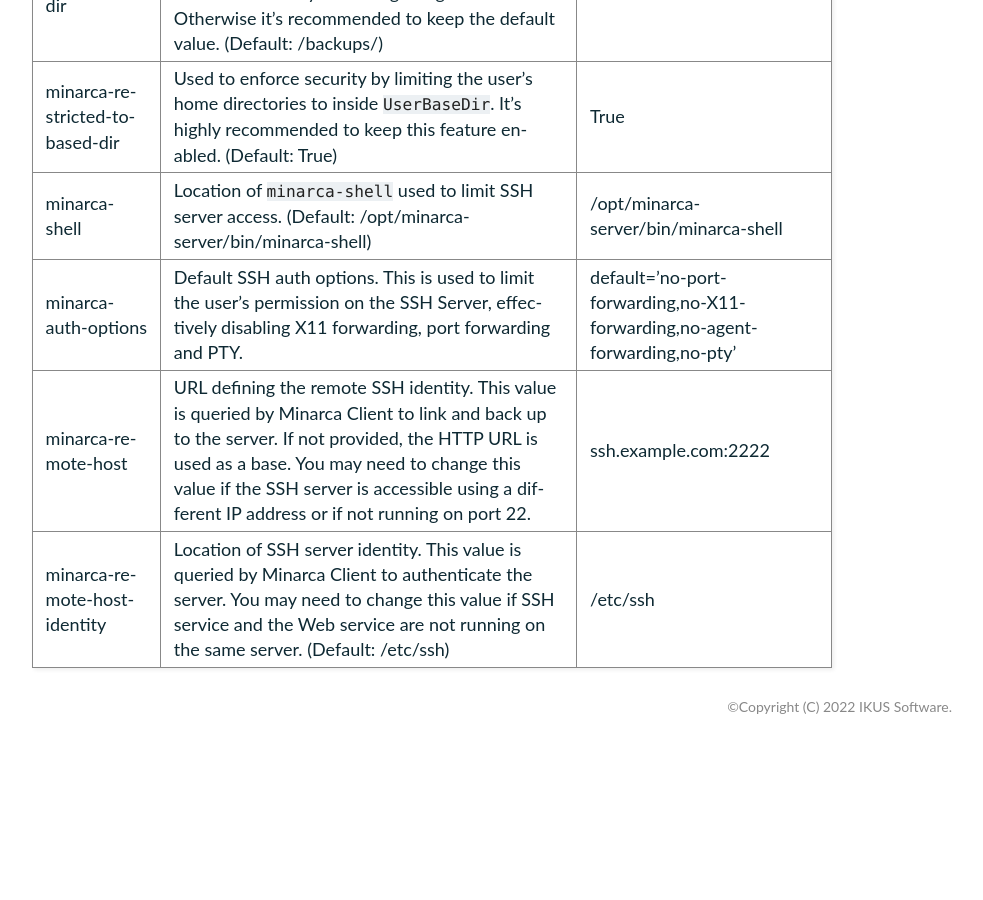
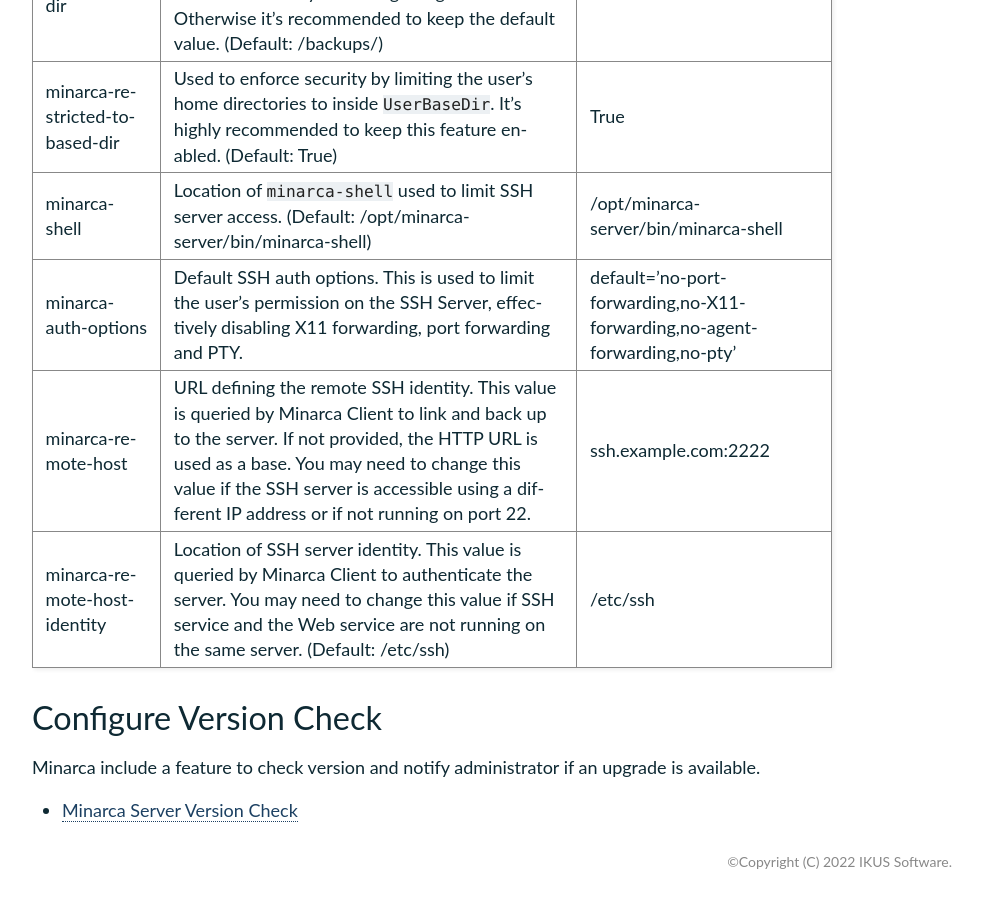
Before and after one commit to ikus060/minarca, a Sphinx documentation site: the page built from doc/configuration.md, in a window 1280 px wide and 900 px high, scrolled down 12539 px. Shown: the whole window, without its empty margins (273-1256 px from the left). Built offline with Sphinx 7.4.7, drawn with Linux system fonts in a browser that asks for light colours; before the commit the page ends 13284 px from its top, so only the background shows below that; some of the changed text lies outside the part shown.

Commit message:
Update Rdiffweb

````diff
--- a/doc/configuration.md
+++ b/doc/configuration.md
@@ -375,3 +375,14 @@
 | minarca-auth-options | Default SSH auth options. This is used to limit the user's permission on the SSH Server, effectively disabling X11 forwarding, port forwarding and PTY. | default='no-port-forwarding,no-X11-forwarding,no-agent-forwarding,no-pty' |
 | minarca-remote-host | URL defining the remote SSH identity. This value is queried by Minarca Client to link and back up to the server. If not provided, the HTTP URL is used as a base. You may need to change this value if the SSH server is accessible using a different IP address or if not running on port 22. | ssh.example.com:2222 |
 | minarca-remote-host-identity | Location of SSH server identity. This value is queried by Minarca Client to authenticate the server. You may need to change this value if SSH service and the Web service are not running on the same server. (Default: /etc/ssh) | /etc/ssh |
+
+## Configure Version Check
+
+Minarca include a feature to check version and notify administrator if an upgrade is available.
+
+```{toctree}
+---
+titlesonly: true
+---
+configuration-latest
+```
--- a/setup.py
+++ b/setup.py
@@ -20,7 +20,7 @@
     "psutil",
     "rdiff-backup==2.0.5",
     "requests>=2.25.1",
-    "tkvue==2.0.5",
+    "tkvue==2.1.0",
     "wakepy",
     # Charset Normalizer v3 cannot properly be froxen by PyInstaller. And this is a dependencies of Requests.
     # Let make sure to load v2 until the problem get fixed.
````
Also changed, not shown: doc/configuration-latest.md (added, +43 -0 lines), doc/installation.md (+2 -1 lines), 1 other file.
